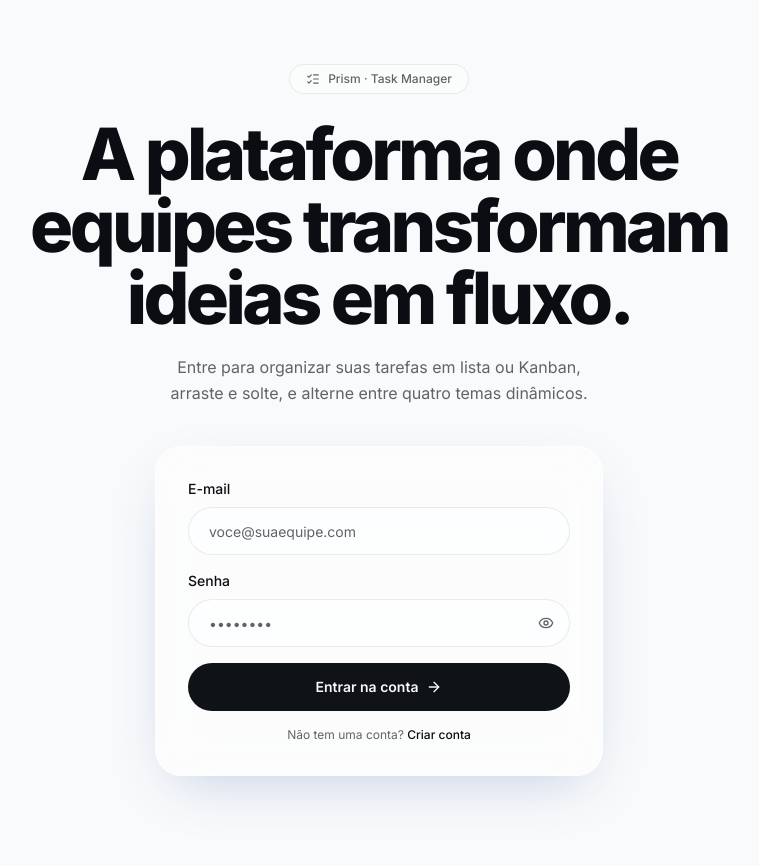
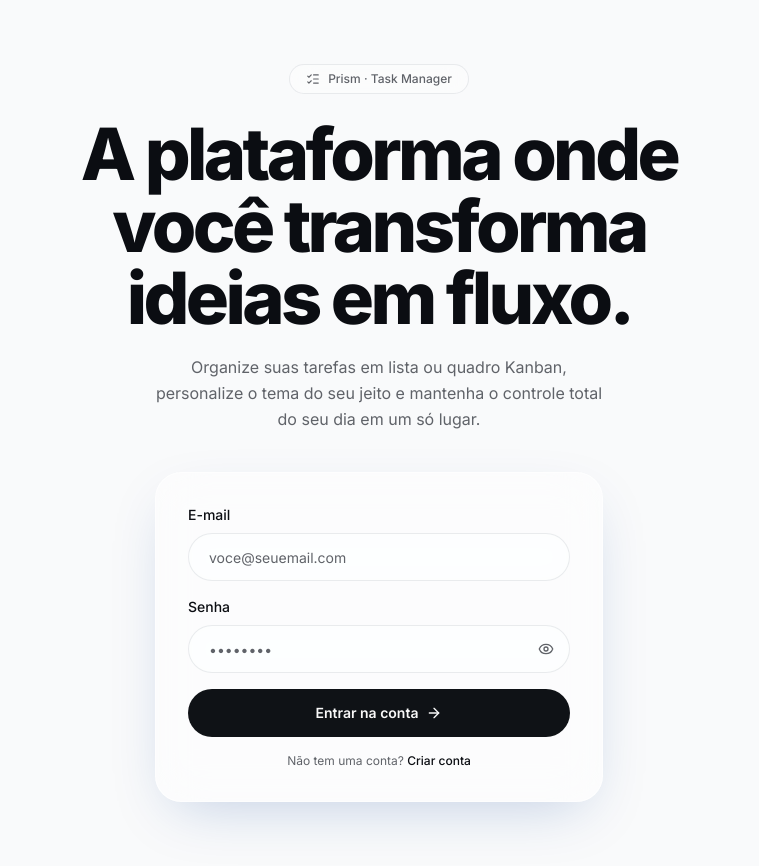
Before and after one commit to ibiapleo/task-manager, a Next.js app in the folder apps/client/: page /login in a window 1280 px wide. Shown: the whole page, without its empty margins (261-1020 px from the left). Before the commit the page ends 840 px from the top, so only its background shows below. Built offline with nearby package versions, Linux system fonts and the light colour scheme; no server answers.

Commit message:
fix: refresh login copy and email placeholders

```diff
--- a/apps/client/app/login/page.tsx
+++ b/apps/client/app/login/page.tsx
@@ -15,7 +15,6 @@ import { cn } from '@/lib/utils'
 
 const loginSchema = z.object({
   email: z.string().min(1, 'Informe seu e-mail.').email('E-mail inválido.'),
-  // Login stays light: legacy accounts are not forced through complexity rules.
   password: z.string().min(1, 'Informe sua senha.'),
 })
 
@@ -52,13 +51,11 @@ export default function LoginPage() {
           {isRetro ? '[ PRISM // TASK MANAGER ]' : 'Prism · Task Manager'}
         </span>
         <h1 className="max-w-3xl text-5xl font-extrabold tracking-tighter text-balance sm:text-6xl md:text-7xl">
-          {isRetro
-            ? 'Onde design vira código e tarefas viram fluxo.'
-            : 'A plataforma onde equipes transformam ideias em fluxo.'}
+          A plataforma onde você transforma ideias em fluxo.
         </h1>
         <p className="mt-5 max-w-md text-base leading-relaxed text-muted-foreground text-pretty">
-          Entre para organizar suas tarefas em lista ou Kanban, arraste e
-          solte, e alterne entre quatro temas dinâmicos.
+          Organize suas tarefas em lista ou quadro Kanban, personalize o tema do seu jeito
+          e mantenha o controle total do seu dia em um só lugar.
         </p>
       </div>
 
@@ -80,7 +77,7 @@ export default function LoginPage() {
               id="email"
               type="email"
               autoComplete="email"
-              placeholder="voce@suaequipe.com"
+              placeholder="voce@seuemail.com"
               aria-invalid={!!errors.email}
               {...register('email')}
               className={cn(
--- a/apps/client/app/register/page.tsx
+++ b/apps/client/app/register/page.tsx
@@ -108,7 +108,7 @@ export default function RegisterPage() {
               id="email"
               type="email"
               autoComplete="email"
-              placeholder="voce@suaequipe.com"
+              placeholder="voce@seuemail.com"
               aria-invalid={!!errors.email}
               {...register('email')}
               className={cn(
```
